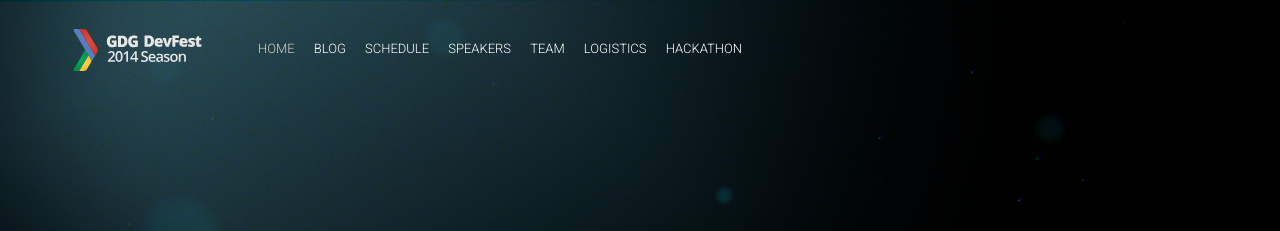
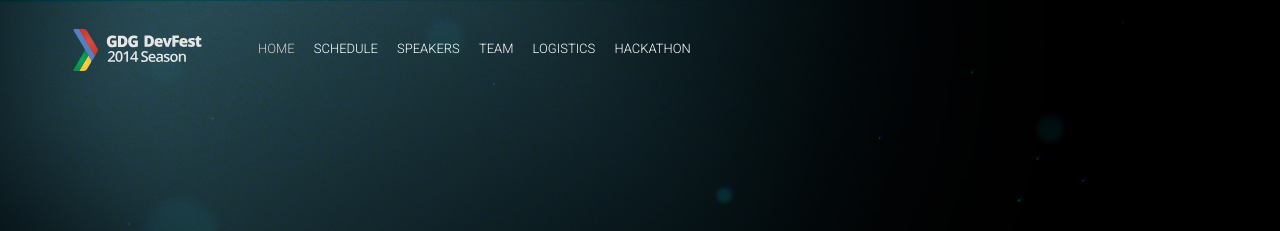
Before and after one commit to taquo/taquo.github.io, a Jekyll site: the page built from zeppelin/index.html, in a window 1280 px wide. Shown: the top 231 px of the page. Built offline with Jekyll 4.4.1, drawn with Linux system fonts in a browser that asks for light colours; nearby versions of some CDN libraries; comment, search, counter and statistics services are not loaded.

Commit message:
delete blog

```diff
--- a/zeppelin/_config.yml
+++ b/zeppelin/_config.yml
@@ -15,10 +15,7 @@ email: "devfest@gdg.org.ua"
 description: "GDG DevFest is a set of events all around the world"
 baseurl: "/zeppelin"
 url: "https://taquo.github.io"
-permalink: "/blog/:title"
-googleAnalyticsTrackingId: "UA-43643469-5"
-googleAnalyticsSiteUrl: "taquo.github.io"
-siteVerification: "b9imDOrFawXaBXCC4r3uJDdswSYcalD-wWpMYhFq-no"
+
 
 # Organizer Info
 organizerName: "GDG Lviv"
@@ -43,7 +40,6 @@ c4sponsorsUrl: "/assets/GDG_DevFest_Partnership.pdf"
 # Navigation
 navigationLinks:
  - {permalink: "/", text: "Home"}
- - {permalink: "/blog/", text: "Blog"}
  - {permalink: "/schedule/", text: "Schedule"}
  - {permalink: "/speakers/", text: "Speakers"}
  - {permalink: "/team/", text: "Team"}
@@ -193,10 +189,7 @@ footerBlocks:
   links:
    - {permalink: "/cod/", text: "Code of Conduct"}
 
-# Blog
-blogTitle: "Latest news"
-blogCommentsEnabled: true
-discusShortName: "devfestua"
+
 
 # Speakers List Block
 showSessions: true
```
